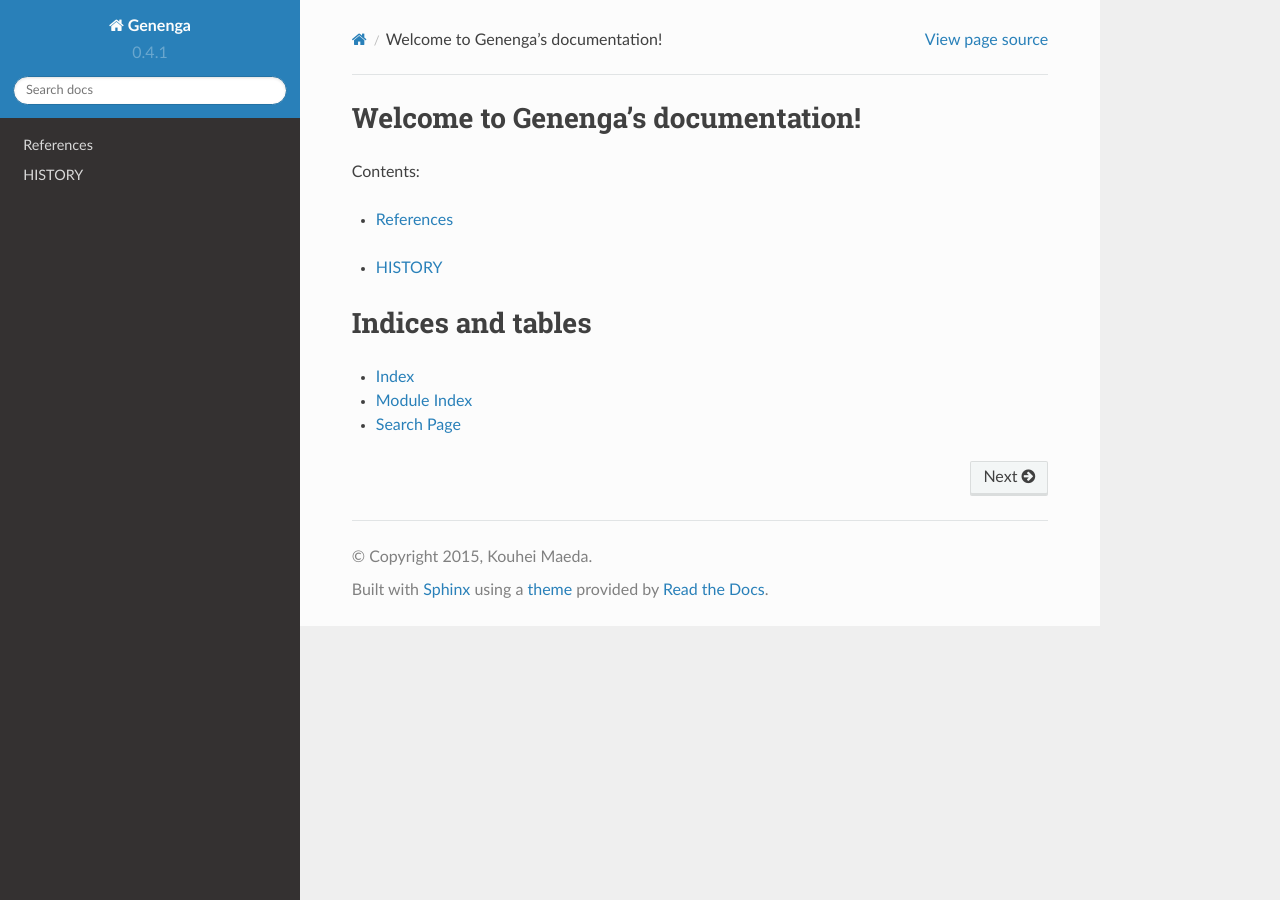
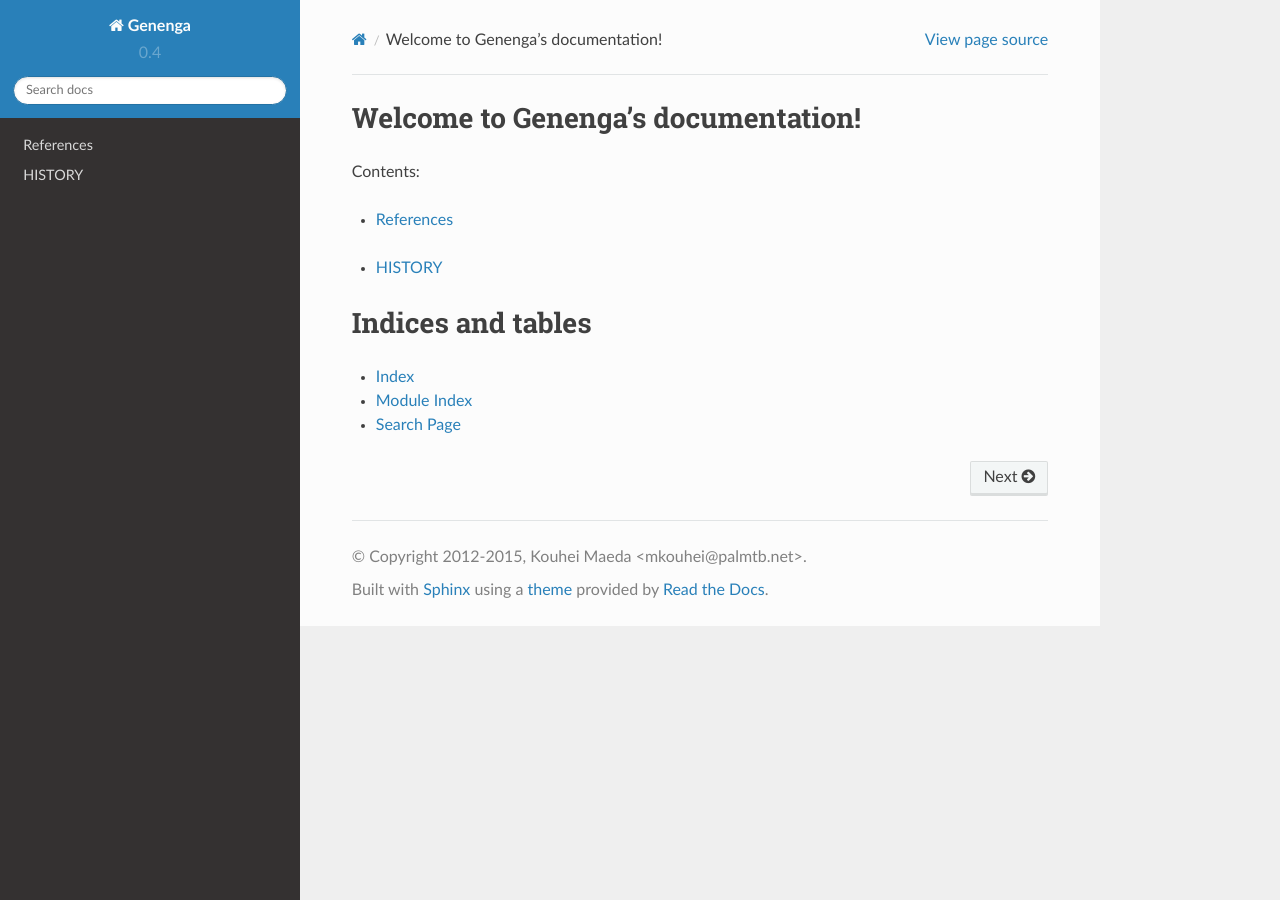
Before and after one commit to mkouhei/Genenga, a Sphinx documentation site: the page built from docs/source/index.rst, in a window 1280 px wide. Built offline with Sphinx 7.4.7 and the Read the Docs theme 2.0.0, drawn with Linux system fonts in a browser that asks for light colours.

Commit message:
Changes Sphinx configuration.
Signed-off-by: Kouhei Maeda <mkouhei@palmtb.net>

```diff
--- a/docs/source/conf.py
+++ b/docs/source/conf.py
@@ -28,6 +28,7 @@
 # ones.
 extensions = [
     'sphinx.ext.autodoc',
+    'sphinx.ext.coverage',
     'sphinx.ext.viewcode',
 ]
 
@@ -47,7 +48,7 @@
 
 # General information about the project.
 project = 'Genenga'
-copyright = '2015, Kouhei Maeda'
+copyright = '2012-2015, Kouhei Maeda <mkouhei@palmtb.net>'
 author = 'Kouhei Maeda'
 
 # The version info for the project you're documenting, acts as replacement for
@@ -55,7 +56,7 @@
 # built documents.
 #
 # The short X.Y version.
-version = '0.4.1'
+version = '0.4'
 # The full version, including alpha/beta/rc tags.
 release = '0.4.1'
 
@@ -282,3 +283,5 @@
 
 # If true, do not generate a @detailmenu in the "Top" node's menu.
 # texinfo_no_detailmenu = False
+
+autodoc_member_order = 'bysource'
```
